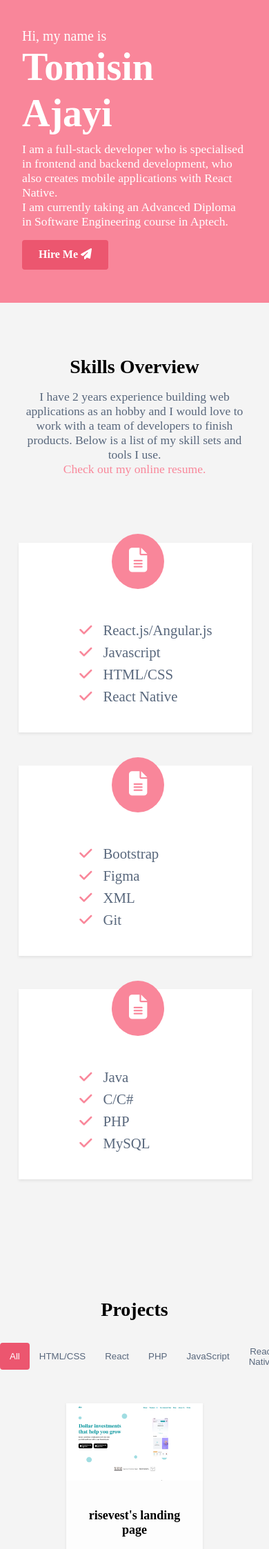
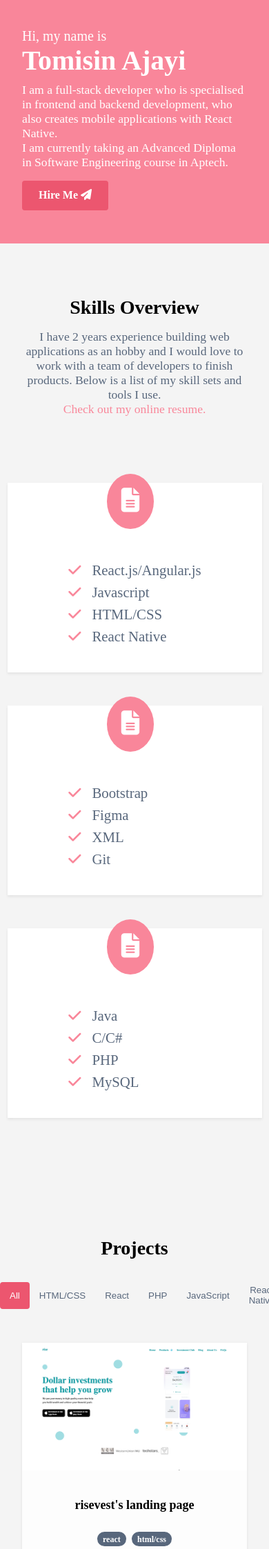
Before and after one commit to TomisinAjayi/Old-portfolio, a PHP site: page / in a window 390 px wide; the page is wider, and only the part inside the window is pictured. Shown: the part 58-2304 px from the top of that part at 69% size. Run offline with PHP 8.4, Linux system fonts and the light colour scheme; some libraries are stand-ins or nearby versions.

Commit message:
style changes

```diff
--- a/portfolio/style.css
+++ b/portfolio/style.css
@@ -142,11 +142,11 @@ nav > .row > .btn > i {
     background: #f98397f7;;
     text-align: center;
     display: inline-block;
-    width: 76px;
+    width: 25%;
     height: 60px;
     padding-top: 1.25rem;
     margin-top: -15%;
-    margin-left: 36%;
+    margin-left: 35%;
     border-radius: 50%;
 }
 .col-4 > .icon-holder > i {
@@ -431,9 +431,6 @@ footer > button > a {
         justify-content: space-between;
         align-items: flex-start;
     }
-    /* nav > .nav-item > div {
-        display: block;
-    } */
     nav > .row > .btn {
         order: 1;
         display: block;
@@ -460,6 +457,9 @@ footer > button > a {
     .intro {
         padding: 3rem 2rem;
     }
+    .name {
+        font-size: 2.5rem;
+    }
     .links {
         order: 3;
         width: 100%;
@@ -477,12 +477,8 @@ footer > button > a {
         flex-direction: column;
     }
     .col-4 {
-        width: 62%;
-        margin: 0 1.7rem;
+        width: 70%;
         margin-bottom: 3rem;
-    }
-    .col-4 > .icon-holder {
-        /* margin-left: 42%; */
     }
     .projects > #projectList {
         margin: 2rem 0;
@@ -490,7 +486,14 @@ footer > button > a {
     .project-body {
         display: flex;
         flex-direction: column;
-        padding: 0 5rem;
+        padding: 0 2rem;
+    }
+    .show {
+        display: block;
+        width: 100%;
+    }
+    .grid-item {
+        margin-left: 0;
     }
     .contact-head {
         width: 70%;
```
